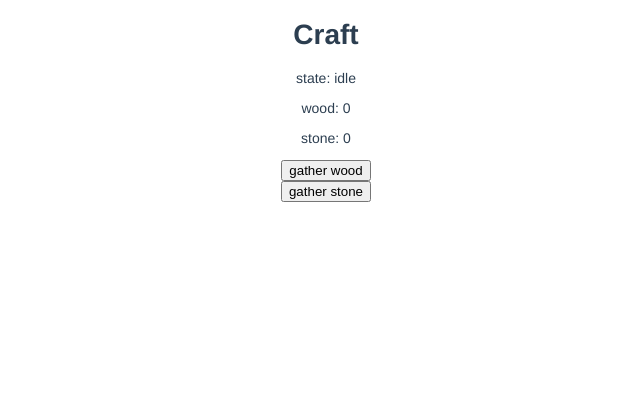
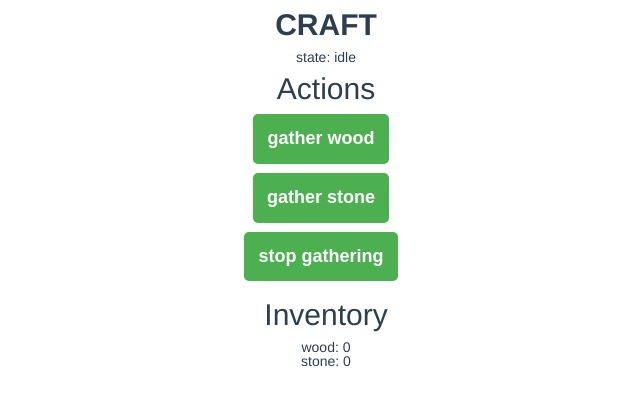
Before and after one commit to peerhenry/craft, a Vue app: page /#/ in a window 1280 px wide. Shown: the top 406 px of the page, without its empty margins (314-954 px from the left). Built offline with nearby package versions, Linux system fonts and the light colour scheme.

Commit message:
some styling

```diff
--- a/src/App.vue
+++ b/src/App.vue
@@ -14,6 +14,8 @@ export default {
 </script>
 
 <style lang="scss">
+@import 'assets/reset.css';
+
 html {
   font-size: 62.5%; // 10px
 }
--- /dev/null
+++ b/src/assets/reset.css
@@ -0,0 +1,48 @@
+/* http://meyerweb.com/eric/tools/css/reset/
+   v2.0 | 20110126
+   License: none (public domain)
+*/
+
+html, body, div, span, applet, object, iframe,
+h1, h2, h3, h4, h5, h6, p, blockquote, pre,
+a, abbr, acronym, address, big, cite, code,
+del, dfn, em, img, ins, kbd, q, s, samp,
+small, strike, strong, sub, sup, tt, var,
+b, u, i, center,
+dl, dt, dd, ol, ul, li,
+fieldset, form, label, legend,
+table, caption, tbody, tfoot, thead, tr, th, td,
+article, aside, canvas, details, embed,
+figure, figcaption, footer, header, hgroup,
+menu, nav, output, ruby, section, summary,
+time, mark, audio, video {
+	margin: 0;
+	padding: 0;
+	border: 0;
+	font-size: 100%;
+	font: inherit;
+	vertical-align: baseline;
+}
+/* HTML5 display-role reset for older browsers */
+article, aside, details, figcaption, figure,
+footer, header, hgroup, menu, nav, section {
+	display: block;
+}
+body {
+	line-height: 1;
+}
+ol, ul {
+	list-style: none;
+}
+blockquote, q {
+	quotes: none;
+}
+blockquote:before, blockquote:after,
+q:before, q:after {
+	content: '';
+	content: none;
+}
+table {
+	border-collapse: collapse;
+	border-spacing: 0;
+}
--- a/src/components/Spinner.vue
+++ b/src/components/Spinner.vue
@@ -1,18 +1,47 @@
 <template lang="pug">
-.loader
+.loader(:style="loaderStyle")
 </template>
 
 <script>
-export default {}
+export default {
+  props: {
+    size: {
+      type: String,
+      default: '1.4rem',
+    },
+    borderThickness: {
+      type: String,
+      default: '0.4rem',
+    },
+    color1: {
+      type: String,
+      default: '#f3f3f3',
+    },
+    color2: {
+      type: String,
+      default: '#3498db',
+    },
+  },
+  computed: {
+    loaderStyle() {
+      return {
+        width: this.size,
+        height: this.size,
+        border: `${this.borderThickness} solid ${this.color1}`,
+        borderTop: `${this.borderThickness} solid ${this.color2}`,
+      }
+    },
+  },
+}
 </script>
 
 <style scoped lang="scss">
+$border-thickness: 0.4rem;
+$spinner-size: 1.4rem;
+
 .loader {
-  border: 16px solid #f3f3f3;
+  display: inline-block;
   border-radius: 50%;
-  border-top: 16px solid #3498db;
-  width: 120px;
-  height: 120px;
   -webkit-animation: spin 2s linear infinite; /* Safari */
   animation: spin 2s linear infinite;
 }
--- a/src/views/Game.vue
+++ b/src/views/Game.vue
@@ -1,37 +1,66 @@
 <template lang="pug">
   #game
-    h1 Craft
+    h1#title CRAFT
     p state: {{ state }}
-    p wood: {{ wood }}
-    p stone: {{ stone }}
-    div
-      button(@click="gather('wood')") gather wood
-    div
-      button(@click="gather('stone')") gather stone
+    .grid
+      .actions
+        h2.section-header Actions
+        div
+          button.action-btn(@click="startGathering('wood')") gather wood
+          Spinner(v-show="gatheringResource === 'wood'")
+        div
+          button.action-btn(@click="startGathering('stone')") gather stone
+          Spinner(v-show="gatheringResource === 'stone'")
+        div
+          button.action-btn(@click="startGathering()") stop gathering
+      .inventory
+        h2.section-header Inventory
+        p wood: {{ wood }}
+        p stone: {{ stone }}
 </template>
 
 <script>
+import { setTimeout, clearTimeout } from 'timers'
+import Spinner from '@c/Spinner.vue'
+
 export default {
   name: 'Game',
+  components: { Spinner },
   data() {
     return {
       wood: 0,
       stone: 0,
-      gathering: null,
+      gatheringResource: null,
+      currentTimeout: null,
     }
   },
   computed: {
     state() {
-      if (this.gathering) return `gathering ${this.gathering}`
+      if (this.gatheringResource) return `gathering ${this.gatheringResource}`
       else return 'idle'
     },
   },
   methods: {
     gather(resource) {
+      this[resource] += 1
+      this.setGatherTimeout()
+    },
+    setGatherTimeout() {
+      this.currentTimeout = setTimeout(
+        () => this.gather(this.gatheringResource),
+        1000
+      )
+    },
+    startGathering(resource) {
       if (this.isValidResource(resource)) {
-        this.gathering = resource
+        if (resource !== this.gatheringResource) {
+          clearTimeout(this.currentTimeout)
+          this.gatheringResource = resource
+          this.setGatherTimeout()
+        }
       } else {
-        this.gathering = null
+        clearTimeout(this.currentTimeout)
+        this.gatheringResource = null
       }
     },
     isValidResource(resource) {
@@ -50,4 +79,40 @@ export default {
   color: #2c3e50;
   font-size: 1.4rem;
 }
+
+#title {
+  font-size: 3rem;
+  font-weight: bold;
+  margin: 1rem;
+}
+
+.action-btn {
+  padding: 0.8em;
+  outline: none;
+  border: none;
+  color: white;
+  background-color: #4caf50;
+  cursor: pointer;
+  border-radius: 0.5rem;
+  margin-bottom: 0.5em;
+  font-size: 1.8rem;
+  font-weight: bold;
+  margin-right: 1rem;
+
+  &:hover {
+    opacity: 0.6;
+  }
+}
+
+.grid {
+  display: grid;
+  grid-template-columns: repeat(1, 1fr);
+  width: 50%;
+  margin: auto;
+}
+
+.section-header {
+  font-size: 3rem;
+  margin: 1rem 0;
+}
 </style>
--- /dev/null
+++ b/vue.config.js
@@ -0,0 +1,11 @@
+const path = require('path')
+
+module.exports = {
+  configureWebpack: {
+    resolve: {
+      alias: {
+        '@c': path.resolve(__dirname, 'src/components/'),
+      },
+    },
+  },
+}
```
